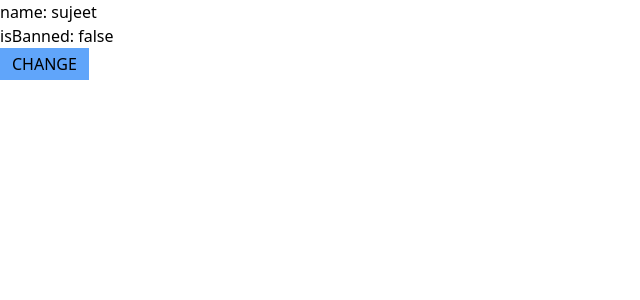
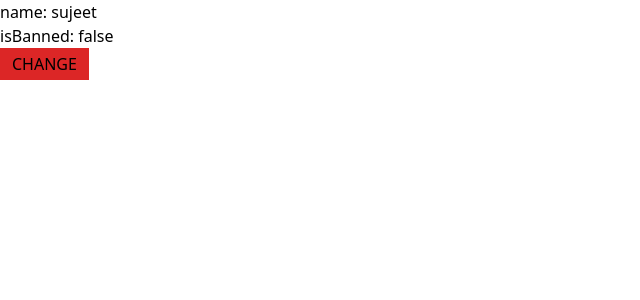
Before and after one commit to Sujeet17m/react_pro, a React (Vite) app in the folder Sujeet/: page / in a window 1280 px wide. Shown: the top 300 px of the page, without its empty margins (0-640 px from the left). Built offline with nearby package versions, Linux system fonts and the light colour scheme.

Commit message:
changing state from classname function

```diff
--- a/Sujeet/src/App.jsx
+++ b/Sujeet/src/App.jsx
@@ -7,7 +7,7 @@
     <div>
       <h1>name: {val.name}</h1>
       <h1>isBanned: {val.isBanned.toString()}</h1>
-      <button onClick={()=>setVal({...val, isBanned: !val.isBanned})} className='px-3 py-1 bg-blue-400'>CHANGE</button>
+      <button onClick={()=>setVal({...val, isBanned: !val.isBanned})} className={`px-3 py-1 ${val.isBanned ? "bg-blue-600" : "bg-red-600"}`}>CHANGE</button>
     </div>
   )
 }
```
